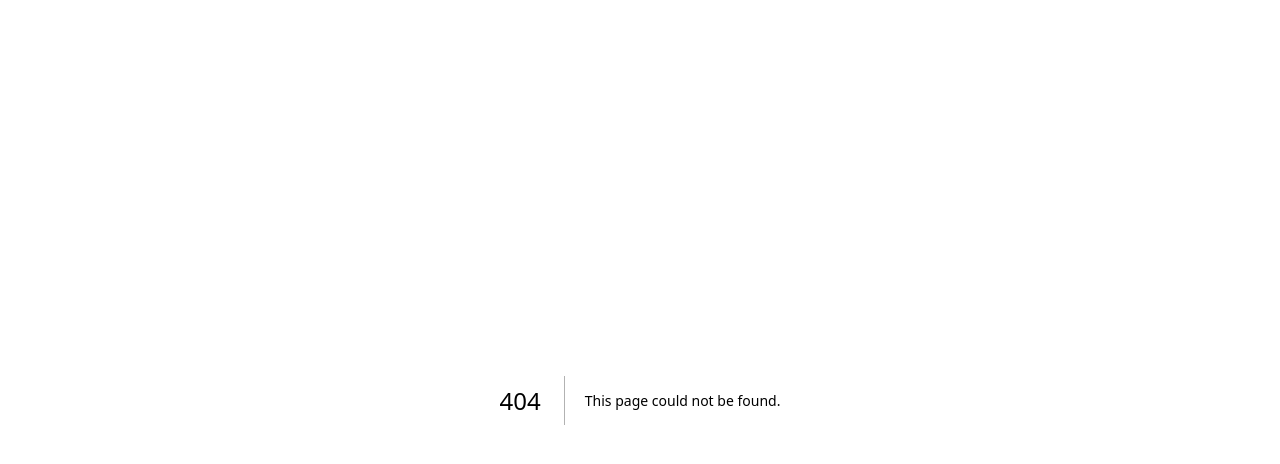
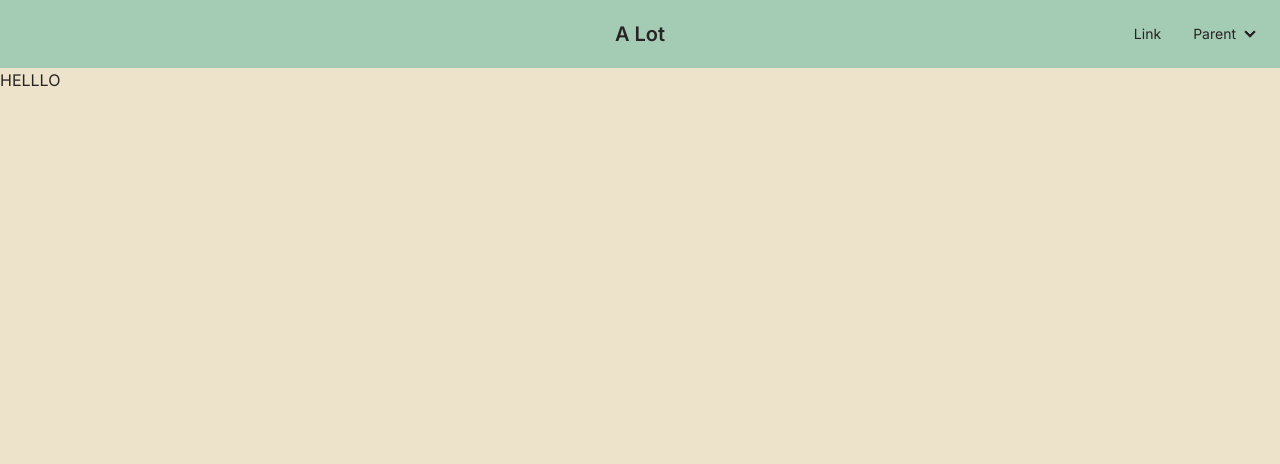
Before and after one commit to will-rice-dev/alot-v8, a Next.js app: page /home in a window 1280 px wide. Before the commit this address had no page. Shown: the top 464 px of the page. Built offline with nearby package versions, Linux system fonts and the light colour scheme.

Commit message:
Added basic navbar

```diff
--- /dev/null
+++ b/app/home/layout.tsx
@@ -0,0 +1,15 @@
+import Navbar from "@/components/Navbar";
+
+export default function DashboardLayout({
+  children, // will be a page or nested layout
+}: {
+  children: React.ReactNode;
+}) {
+  return (
+    <section>
+      {/* Include shared UI here e.g. a header or sidebar */}
+      <Navbar />
+      {children}
+    </section>
+  );
+}
--- /dev/null
+++ b/app/home/page.tsx
@@ -0,0 +1,3 @@
+export default function Home() {
+  return <h1>HELLLO</h1>;
+}
--- a/app/page.tsx
+++ /dev/null
@@ -1,8 +0,0 @@
-export default async function Home() {
-  return (
-    <>
-      <h1 className="text-3xl font-bold underline">Hello World!</h1>
-      <button className="btn btn-primary">Hello daisyUI!</button>
-    </>
-  );
-}
--- a/app/welcome/login/page.tsx
+++ b/app/welcome/login/page.tsx
@@ -8,7 +8,7 @@ export default function Page() {
   const handleSubmint = async (formData: FormData) => {
     let response = await login(formData);
     if (response.authenticated) {
-      redirect("/");
+      redirect("/home");
     } else {
       toast.error(response.error);
     }
--- /dev/null
+++ b/components/Navbar.tsx
@@ -0,0 +1,30 @@
+export default function Navbar() {
+  return (
+    <div className="navbar bg-secondary">
+      <div className="navbar-start"></div>
+      <div className="navbar-center">
+        <a className="btn btn-ghost text-xl">A Lot</a>
+      </div>
+      <div className="navbar-end">
+        <ul className="menu menu-horizontal px-1">
+          <li>
+            <a>Link</a>
+          </li>
+          <li>
+            <details>
+              <summary>Parent</summary>
+              <ul className="p-2 bg-base-100 rounded-t-none">
+                <li>
+                  <a>Link 1</a>
+                </li>
+                <li>
+                  <a>Link 2</a>
+                </li>
+              </ul>
+            </details>
+          </li>
+        </ul>
+      </div>
+    </div>
+  );
+}
```
Also changed, not shown: tailwind.config.js (+8 -8 lines).
